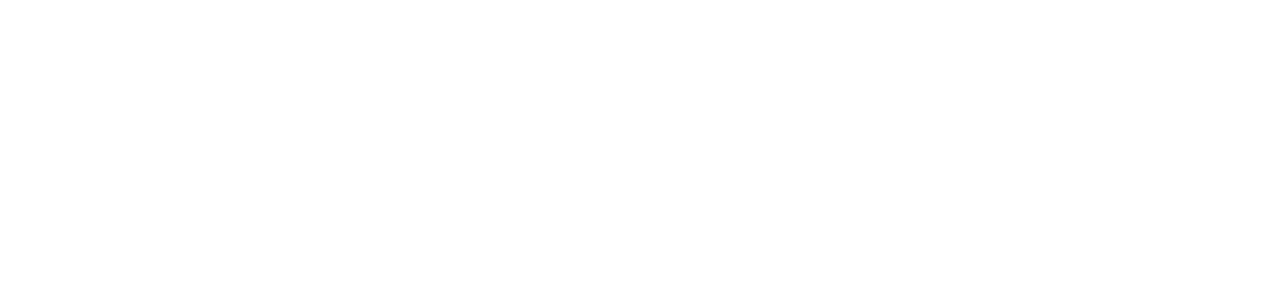
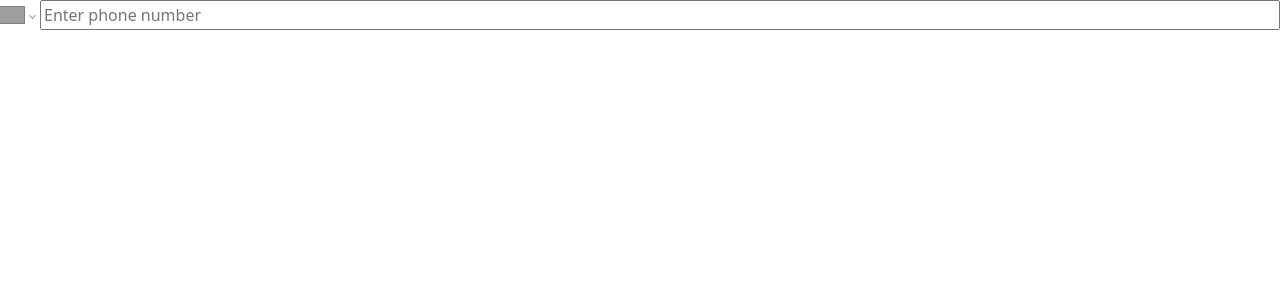
Before and after one commit to msparth89/asiatech, a React (Create React App) app: page /otplogin in a window 1280 px wide. Before the commit this address had no page. Shown: the top 300 px of the page. Built offline with nearby package versions, Linux system fonts and the light colour scheme; grey boxes are pictures that could not be loaded.

Commit message:
added OTPLogin route

```diff
--- a/src/App.js
+++ b/src/App.js
@@ -5,6 +5,7 @@ import SinglePost from "./components/SinglePost";
 import Login from "./components/Login";
 import Dashboard from "./components/Dashboard";
 import DefineRoles from "./components/DefineRoles";
+import OtpLogin from "./components/OtpLogin";
 
 // function App() {
 //   return (
@@ -21,6 +22,7 @@ class App extends React.Component {
         <Route path="/" element={<Home />} />
         <Route path="/post/:id" element={<SinglePost />} />
         <Route path="/login" element={<Login />} />
+        <Route path="/otplogin" element={< OtpLogin/>} />
         {/* <Route path="/dashboard/:username" element={<Dashboard />} /> */}
         <Route path="/dashboard" element={<Dashboard />} />
         <Route path="/dashboard/define-roles" element={<DefineRoles />} />
--- a/src/components/Navbar.js
+++ b/src/components/Navbar.js
@@ -16,6 +16,9 @@ class Navbar extends React.Component{
                                 <Link className="nav-link active" to ="/login">Login</Link>
                             </li>
                             <li className="nav-item">
+                                <Link className="nav-link active" to ="/otplogin">OtpLogin</Link>
+                            </li>
+                            <li className="nav-item">
                                 <Link className="nav-link active" to ="/Dashboard">Dashboard</Link>
                             </li>
                         </ul>
--- a/src/index.js
+++ b/src/index.js
@@ -1,12 +1,20 @@
 import React from 'react';
 import ReactDOM from 'react-dom/client';
 import App from './App';
-import { BrowserRouter } from 'react-router-dom';
-
+import { BrowserRouter, Route, Routes  } from 'react-router-dom';
+import {MasterContext} from './utils/Master';
 
 const root = ReactDOM.createRoot(document.getElementById('root'));
 root.render(
-  <BrowserRouter>
-    <App />
-  </BrowserRouter>
+
+<BrowserRouter>
+<MasterContext>
+  <Routes>
+    <Route path="/*" element={<App />} />
+  </Routes>
+</MasterContext>
+</BrowserRouter>
+
+
+
 );
```
